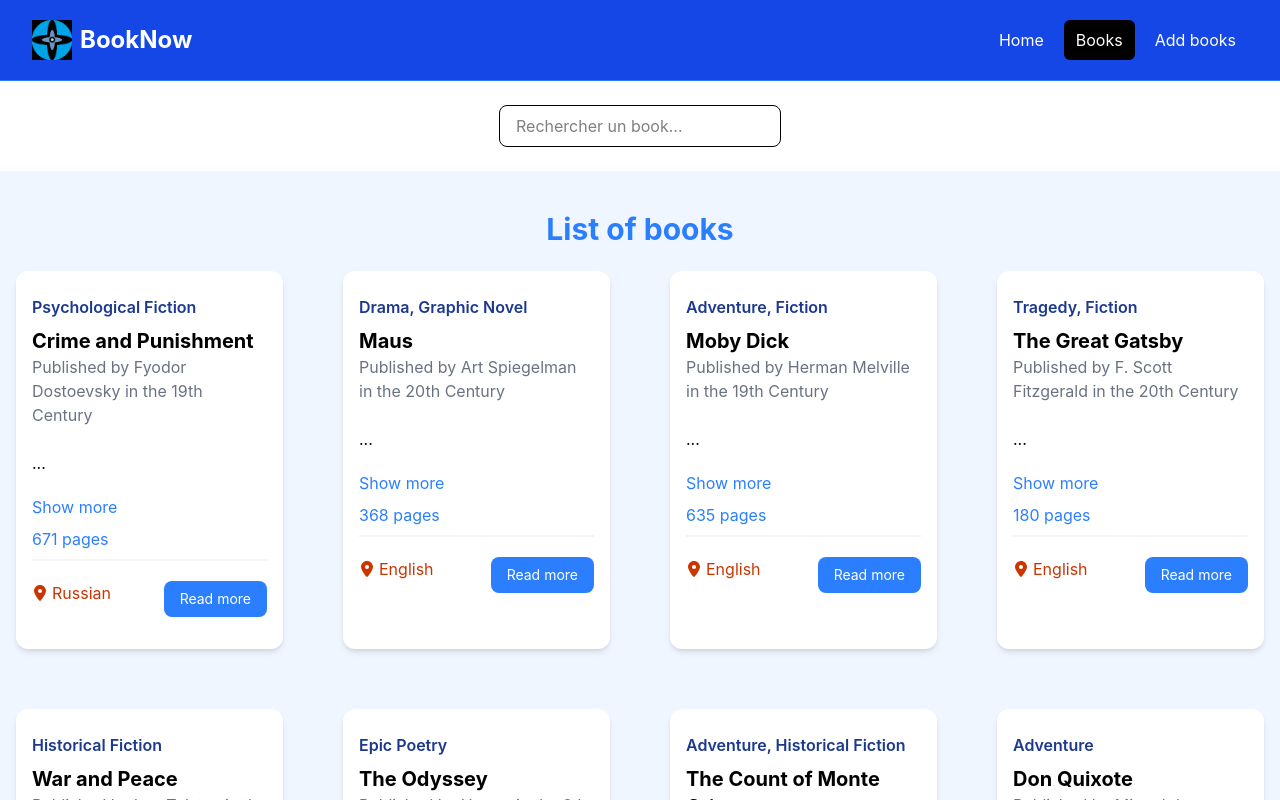
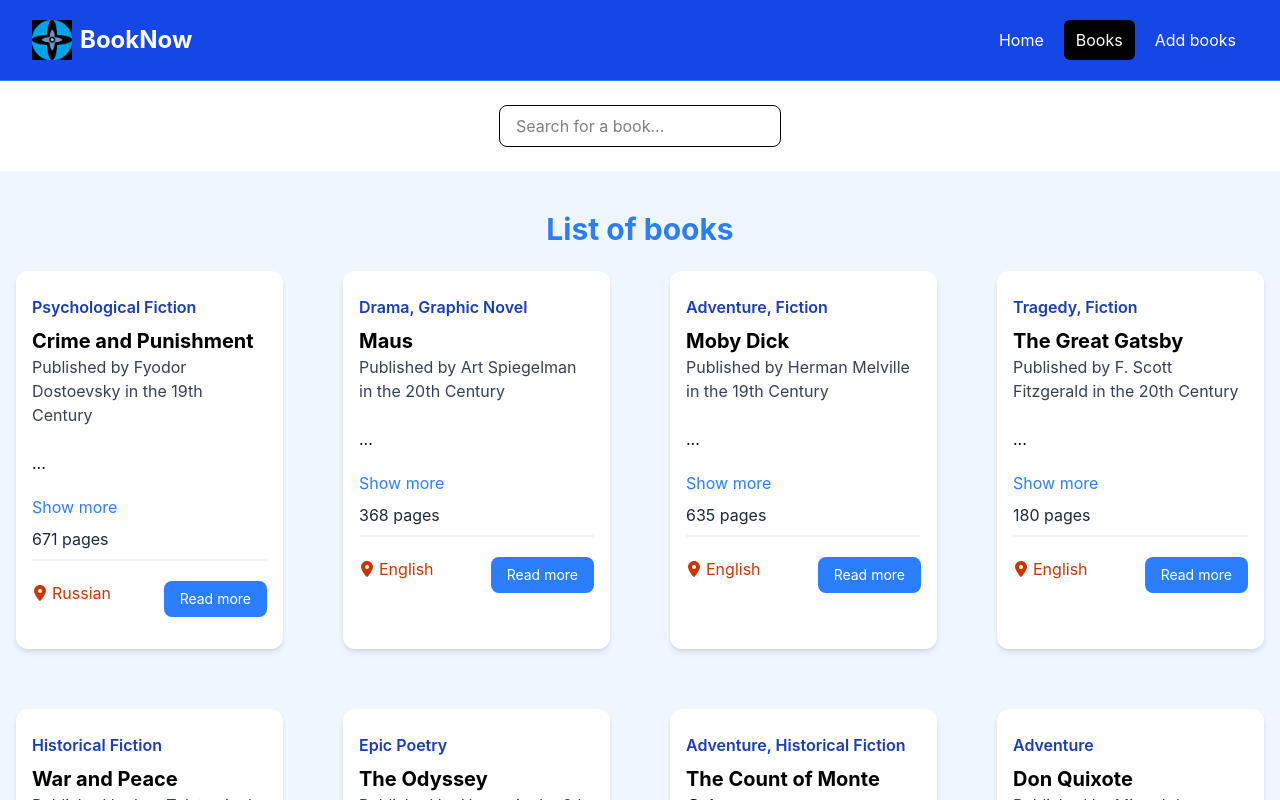
Before and after one commit to AlBalboni/projet-final, a React (Vite) app: page /books in a window 1280 px wide. Shown: the top 800 px of the page. Built offline with nearby package versions, Linux system fonts and the light colour scheme; data requests are answered from the project's data file.

Commit message:
bug fixes

```diff
--- a/src/components/BookListItem.jsx
+++ b/src/components/BookListItem.jsx
@@ -14,9 +14,9 @@ const BookListItem = ({ book }) => {
     <div className="bg-white rounded-xl shadow-md relative">
       <div className="p-4">
         <div className="mb-6">
-          <div className="text-blue-900 my-2 font-semibold">{book.genre}</div>
+          <div className="text-blue-800 my-2 font-semibold">{book.genre}</div>
           <h3 className="text-xl font-bold">{book.title}</h3>
-          <h4 className="text-gray-500 mb-2">Published by {book.author} in the {book.century} Century</h4>
+          <h4 className="text-gray-700 mb-2">Published by {book.author} in the {book.century} Century</h4>
         </div>
 
         <div className="mb-5">{description}</div>
@@ -27,7 +27,7 @@ const BookListItem = ({ book }) => {
           {showFullDesc ? "Show less" : "Show more"}
         </button>
 
-        <h3 className="text-blue-500 mb-2">{book.pageCount} pages</h3>
+        <h3 className="text-gray-800 mb-2">{book.pageCount} pages</h3>
 
         <div className="border border-gray-100 mb-5"></div>
 
--- a/src/pages/BookPage.jsx
+++ b/src/pages/BookPage.jsx
@@ -7,7 +7,7 @@ const BookPage = () => {
 
     <>
     <div className="flex justify-center px-4 py-6 bg-white">
-      <input type="text" placeholder="Rechercher un book..."
+      <input type="text" placeholder="Search for a book..."
       value={search}
       onChange={(e) => setSearch(e.target.value)}
       className="border rounded-lg py-2 px-4 focus:outline-none focus:ring-2 focus:ring-blue-500" />
```
